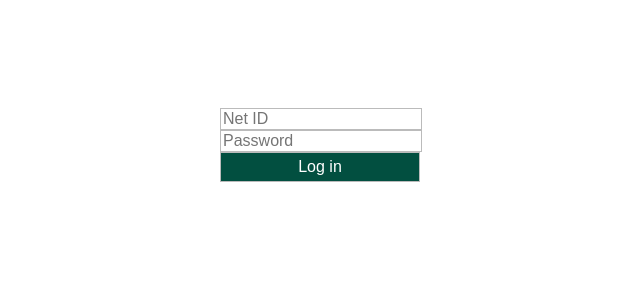
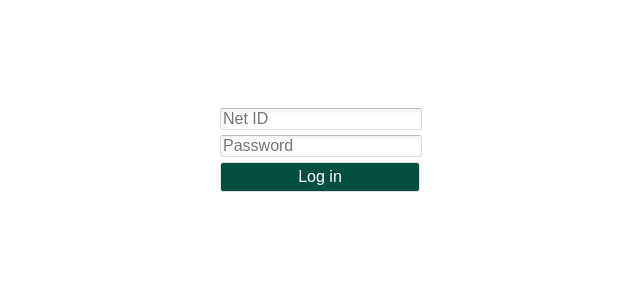
Before and after one commit to jonrovira/hackathon2014, a PHP site: page /login.php in a window 1280 px wide. Shown: the part 50-350 px from the top of the page, without its empty margins (320-960 px from the left). Run offline with PHP 8.4, Linux system fonts and the light colour scheme; some libraries are stand-ins or nearby versions.

Commit message:
border radii

```diff
--- a/sandbox/css/courses.css
+++ b/sandbox/css/courses.css
@@ -12,6 +12,7 @@
 #wrapper ul li {
 	margin-bottom: 8px;
 	border: 1px solid #aaa;
+	border-radius: 3px;
 	text-align: left;
 	background-color: #037F67;
 	font-weight: normal;
--- a/sandbox/css/login.css
+++ b/sandbox/css/login.css
@@ -6,13 +6,21 @@
 }
 #credentials input {
 	width: 196px;
-	border: 1px solid #bbb;
+	margin-bottom: 5px;
+	border: 1px solid #dedede;
+	border-top-color: #bbb;
+	box-shadow: inset 1px 2px 5px 0px #eee;
+	transition: box-shadow .12s ease-in-out;
+	border-radius: 3px;
 	font-size: 16px;
 	color: #777;
 }
 #credentials input:nth-child(3) {
 	width: 200px;
 	height: 30px;
+	border-top-color: #dedede;
+	box-shadow: none;
+	transition: none;
 	color: #ffffff;
 	background-color: #024F40;
 	cursor: pointer;
--- a/sandbox/hub.php
+++ b/sandbox/hub.php
@@ -22,8 +22,8 @@
 		</div>
 
 		<script src="http://ajax.googleapis.com/ajax/libs/jquery/1.10.1/jquery.min.js"></script>
-		<script type="text/paperscript" src
-		.3="js/buttoncode.js" canvas="myCanvas"></script>
+		<script type="text/javascript" src="packages/bower/paper/dist/paper-full.js"></script>
+		<script type="text/paperscript" src="js/buttoncode.js" canvas="myCanvas"></script>
 		<script src="js/script.js"></script>
 	</body>
 
--- a/sandbox/js/script.js
+++ b/sandbox/js/script.js
@@ -21,6 +21,7 @@ $(document).ready(function() {
 		$heading.html(title);
 	}
 	else if(title == "Ask a question") {
+		$back.attr("href", "/sandbox/hub.php");
 		$heading.html(title);
 	}
 
```
Also changed, not shown: sandbox/ask.php (+1 -6 lines).
